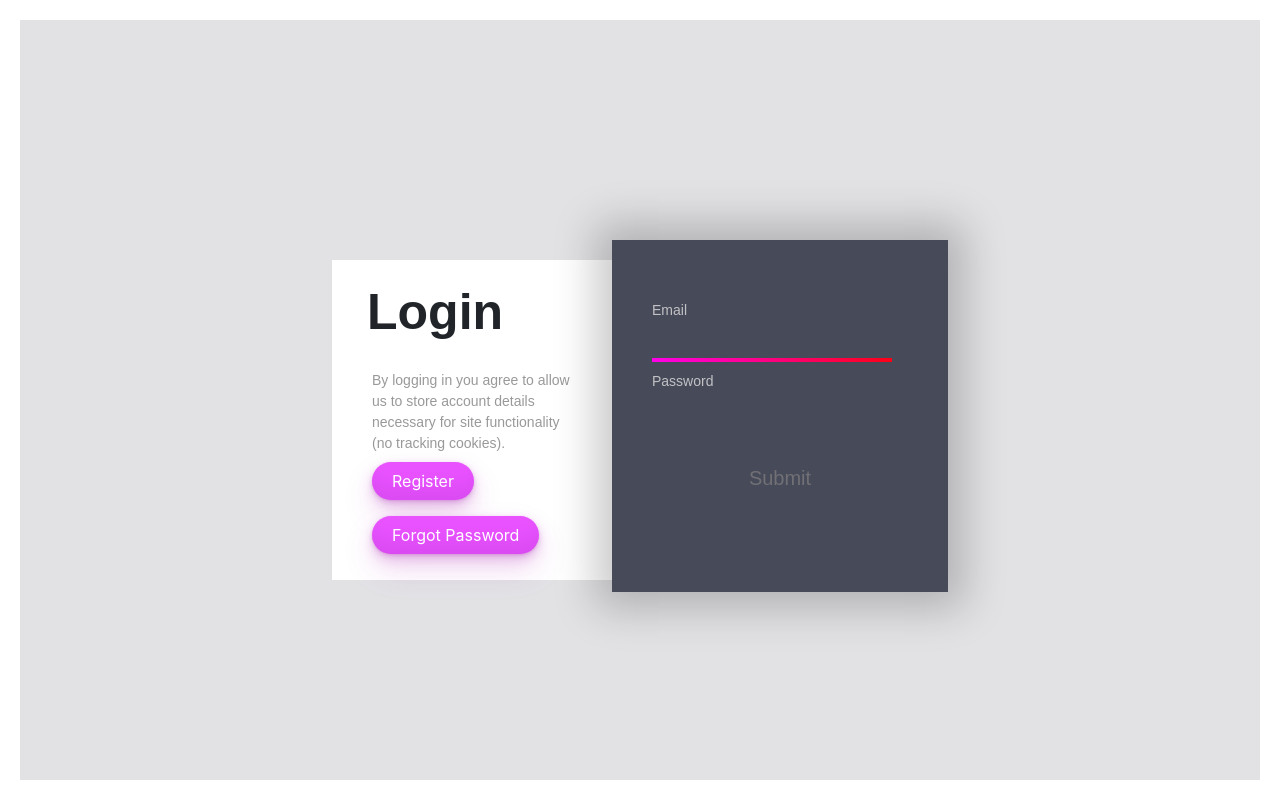
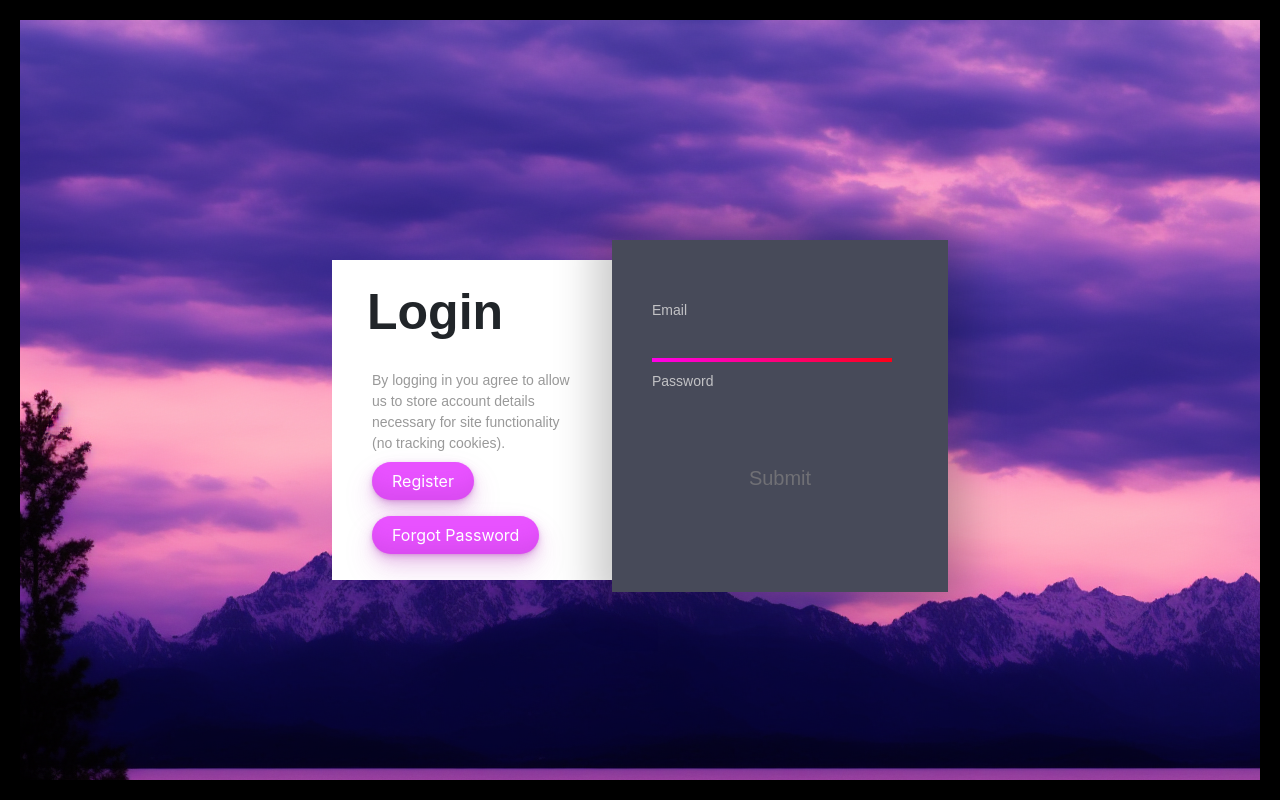
Before and after one commit to godshiva/eslquickreads, a Flask app: page / in a window 1280 px wide. Run offline with Flask 2, Linux system fonts and the light colour scheme; some web fonts are replaced.

Commit message:
Add background image

```diff
--- a/eslquickreads/templates/login.html
+++ b/eslquickreads/templates/login.html
@@ -8,7 +8,7 @@
     <link href="https://cdn.jsdelivr.net/npm/bootstrap@5.3.0-alpha3/dist/css/bootstrap.min.css" rel="stylesheet">
   </head>
   <style>
-      @import url('https://rsms.me/inter/inter-ui.css');
+      @import url('https://rsms.me/inter/inter.css');
       ::selection {
         background: #2D2F36;
       }
@@ -19,13 +19,16 @@
         background: #2D2F36;
       }
       body {
-        background: white;
+        background: black;
         font-family: 'Inter UI', sans-serif;
         margin: 0;
         padding: 20px;
       }
       .page {
         background: #e2e2e5;
+        background-image: url('static/img/background.png');
+        background-position: center;
+        background-repeat: no-repeat;
         display: flex;
         flex-direction: column;
         height: calc(100% - 40px);
```
Also changed, not shown: eslquickreads/static/img/background.png (added).
